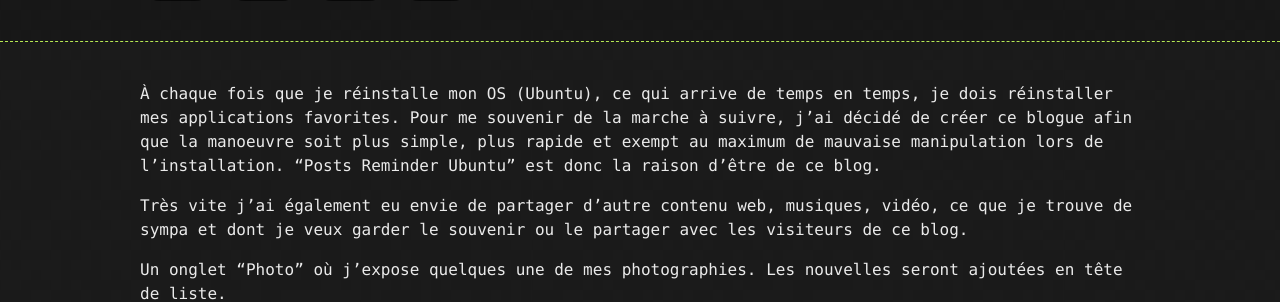
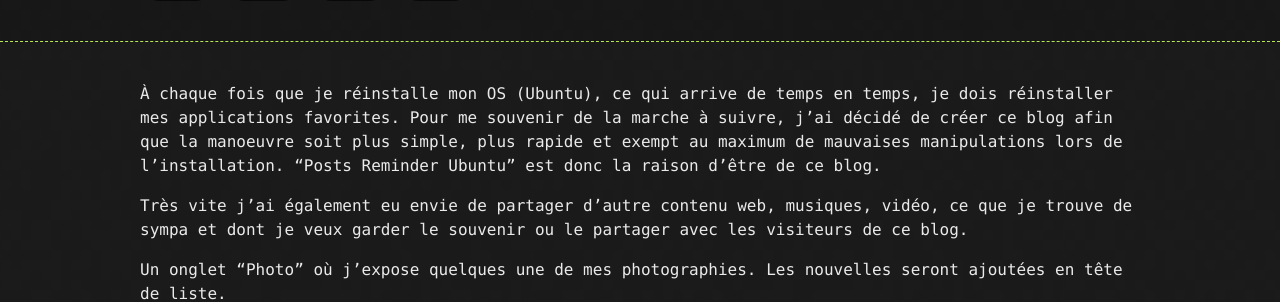
Before and after one commit to staytuned4/staytuned4.github.io, a Jekyll site: the page built from about.md, in a window 1280 px wide. Shown: the part 151-453 px from the top of the page. Built offline with Jekyll 4.4.1, drawn with Linux system fonts in a browser that asks for light colours; nearby versions of some CDN libraries.

Commit message:
Update about.md

```diff
--- a/about.md
+++ b/about.md
@@ -1,7 +1,7 @@
 ---
 layout: default
 ---
-À chaque fois que je réinstalle mon OS (Ubuntu), ce qui arrive de temps en temps, je dois réinstaller mes applications favorites. Pour me souvenir de la marche à suivre, j'ai décidé de créer ce blogue afin que la manoeuvre soit plus simple, plus rapide et exempt au maximum de mauvaise manipulation lors de l'installation.
+À chaque fois que je réinstalle mon OS (Ubuntu), ce qui arrive de temps en temps, je dois réinstaller mes applications favorites. Pour me souvenir de la marche à suivre, j'ai décidé de créer ce blog afin que la manoeuvre soit plus simple, plus rapide et exempt au maximum de mauvaises manipulations lors de l'installation.
 "Posts Reminder Ubuntu" est donc la raison d'être de ce blog.
 
 Très vite j'ai également eu envie de partager d'autre contenu web, musiques, vidéo, ce que je trouve de sympa et dont je veux garder le souvenir ou le partager avec les visiteurs de ce blog.
```
